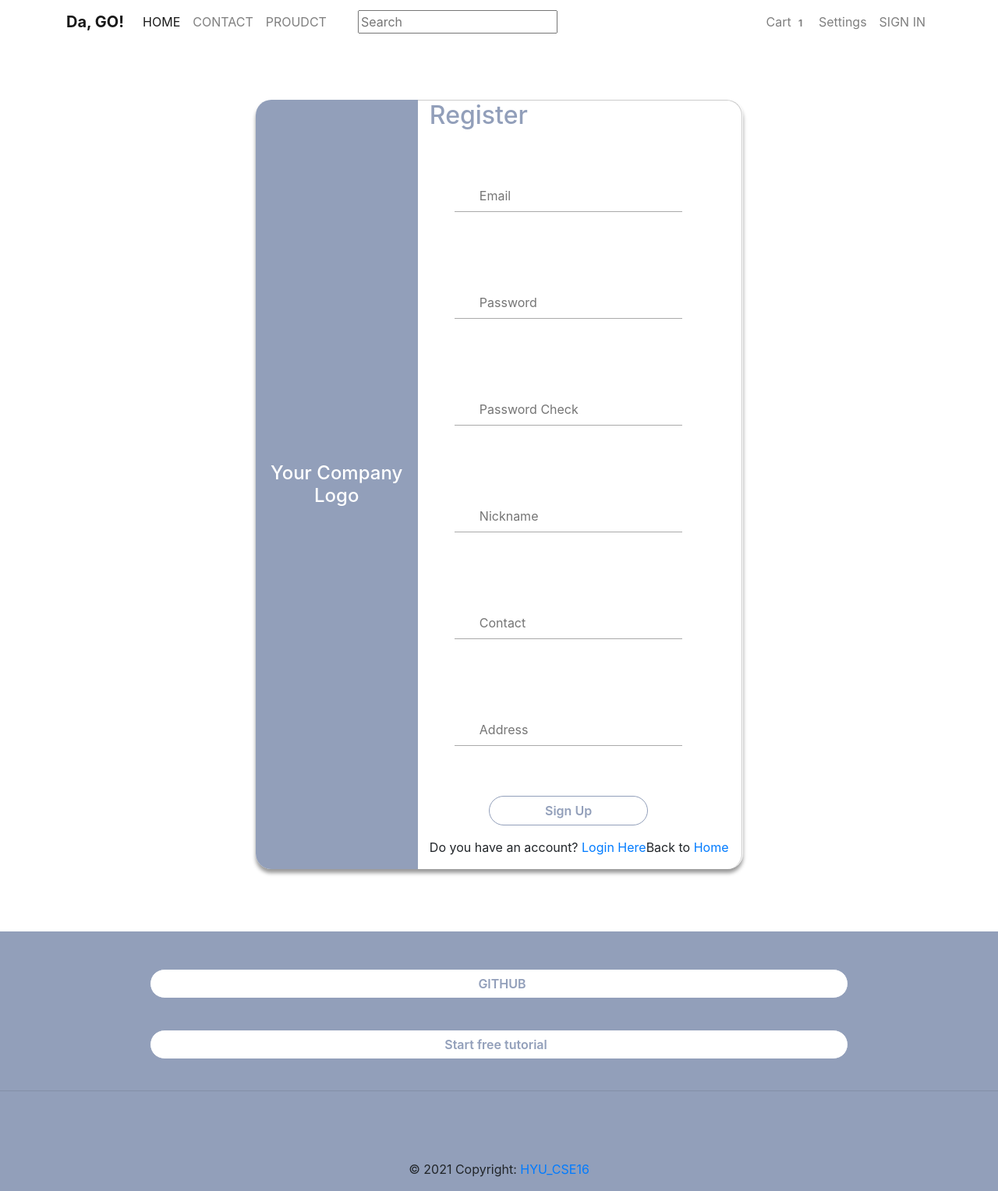
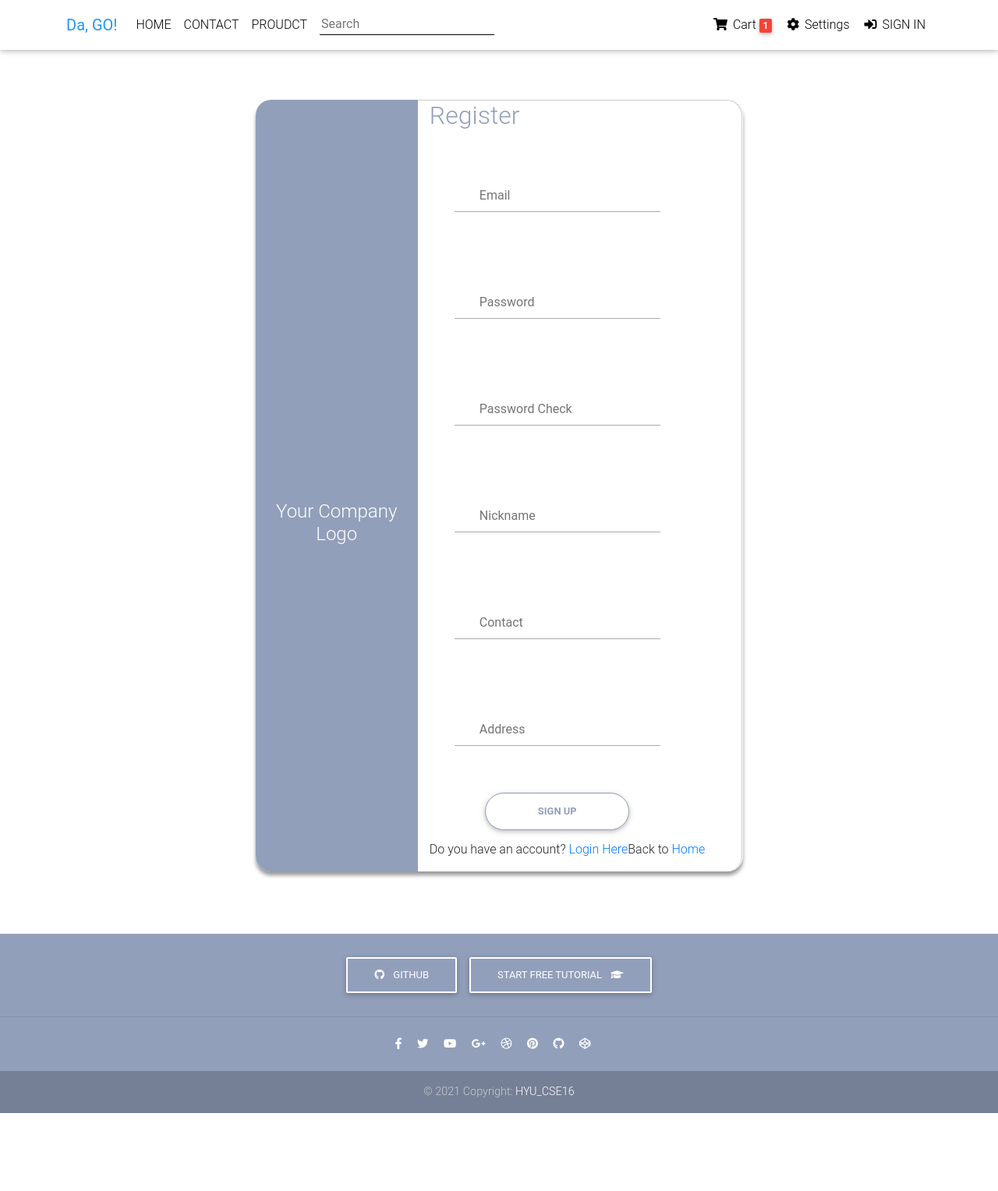
Before and after one commit to jihunJeong/DaGO, a Django app: page /register/ in a window 1280 px wide. Shown: the whole page at 78% size. After the commit the page ends 1428 px from the top, so only its background shows below. Run offline with Django 3.2, Linux system fonts and the light colour scheme; some libraries are stand-ins or nearby versions; some web fonts are replaced.

Commit message:
로그인 회원등록 CSS 적용

```diff
--- a/E-shop/shopping_mall/static/css/login_style.css
+++ b/E-shop/shopping_mall/static/css/login_style.css
@@ -40,10 +40,10 @@
 	border-top:1px solid #ccc;
 	border-right:1px solid #ccc;
 }
-form{
+.main-content form{
 	padding: 0 2em;
 }
-.form__input{
+.main-content .form__input{
 	width: 100%;
 	border:0px solid transparent;
 	border-radius: 0;
@@ -54,12 +54,12 @@ form{
 	margin:1.5em auto;
 	transition: all .5s ease;
 }
-.form__input:focus{
+.main-content .form__input:focus{
 	border-bottom-color: #929FBA;
 	box-shadow: 0 0 5px rgba(146, 159, 186,.4);
 	border-radius: 4px;
 }
-.btn{
+.main-content .btn{
 	transition: all .5s ease;
 	width: 70%;
 	border-radius: 30px;
@@ -70,12 +70,7 @@ form{
 	margin-top: 1.5em;
 	margin-bottom: 1em;
 }
-.btn:hover, .btn:focus{
+.main-content .btn:hover, .btn:focus{
 	background-color: #929FBA;
 	color:#fff;
 }
-
-.page-footer {
-	position: relative;
-	bottom:0;
-	background-color: #929FBA; }
--- a/E-shop/shopping_mall/static/css/style.css
+++ b/E-shop/shopping_mall/static/css/style.css
@@ -1,7 +1,5 @@
 /* Required height of parents of the Half Page Carousel for proper displaying carousel itself */
-html,
-body,
-.view {
+html, body {
   height: 100%; }
 
 .contact_section {
@@ -92,5 +90,4 @@ body,
 /* Footer color for sake of consistency with Navbar */
 .page-footer {
   position: relative;
-  bottom:0;
   background-color: #929FBA; }
--- a/E-shop/shopping_mall/user/templates/user/base.html
+++ b/E-shop/shopping_mall/user/templates/user/base.html
@@ -21,16 +21,18 @@
     {% block header %}
     {% endblock %}
 </head>
-
+{% block error %}
+{% endblock %}
 <body>
-	<!-- Navbar -->
-	{% include  'mall/navbar.html' %}
+    <!-- Navbar -->
+    {% include  'mall/navbar.html' %}
 
     {% block contents %}
     {% endblock %}
 
-	<!-- footer -->
-	{% include 'mall/footer.html' %}
+    <!-- footer -->
+    {% include 'mall/footer.html' %}
+    <!--/.Footer-->
 </body>
 
 </html>
--- a/E-shop/shopping_mall/user/templates/user/login.html
+++ b/E-shop/shopping_mall/user/templates/user/login.html
@@ -11,13 +11,13 @@
 	<link href="{% static '/css/mdb.css' %}" rel="stylesheet">
 	<!-- Your custom styles (optional) -->
 	<link href="{% static '/css/style.css' %}" rel="stylesheet">
-	<link rel="stylesheet" href="{% static '/css/login_style.css' %}">
+	<link href="{% static '/css/login_style.css' %}" rel="stylesheet" >
 	<title>DAGO Mall</title>
 {% endblock %}
 
 {% block contents %}
 	<!-- Main Content -->
-	<div class="container">
+	<div class="container mt-4 pt-4 pb-4">
 		<div class="row main-content bg-success text-center">
 			<div class="col-md-4 text-center company__info">
 				<span class="company__logo"><h2><span class="fa fa-android"></span></h2></span>
@@ -40,7 +40,7 @@
 							<span style="color:red">{{field.errors}}</span>
 							{% endif %}
 							{% endfor %}
-							<button type="submit" value="Submit"  class="btn btn-primary">Submit</button>
+							<button type="submit" value="Submit"  class="btn">Submit</button>
 						</form>
 					</div>
 					<div class="row">
--- a/E-shop/shopping_mall/user/templates/user/register.html
+++ b/E-shop/shopping_mall/user/templates/user/register.html
@@ -1,20 +1,29 @@
 {% extends "user/base.html" %}
-{% block contents %}
 {% load static %}
-<html lang="en">
-<head>
+{% block header %}
 	<meta charset="UTF-8">
 	<meta name="viewport" content="width=device-width, initial-scale=1">
 	<meta name="author" content="Graduate">
-	<link rel="stylesheet" href="{% static 'css/login_style.css' %}" />
+	<link rel="stylesheet" href="https://use.fontawesome.com/releases/v5.11.2/css/all.css">
+	<!-- Bootstrap core CSS -->
+	<link href="{% static '/css/bootstrap.css' %}" rel="stylesheet">
+	<!-- Material Design Bootstrap -->
+	<link href="{% static '/css/mdb.css' %}" rel="stylesheet">
+	<!-- Your custom styles (optional) -->
+	<link href="{% static '/css/style.css' %}" rel="stylesheet">
+	<link href="{% static '/css/login_style.css' %}" rel="stylesheet" >
 	<title>Register Page</title>
-</head>
+{% endblock %}
+
+{% block error %}
 <div class="row mt-5">
     <div class="col-12 text-center">
         {{error}}
     </div>
 </div>
-<body>
+{% endblock %}
+
+{% block contents %}
 	<!-- Main Content -->
 	<div class="container-fluid">
 		<div class="row main-content text-center">
@@ -39,7 +48,7 @@
 							<span style="color:red">{{field.errors}}</span>
 							{% endif %}
 							{% endfor %}
-							<button type="submit" value="Submit"  class="btn btn-primary">Sign Up</button>
+							<button type="submit" value="Submit"  class="btn">Sign Up</button>
         				</form>
 					</div>
 					<div class="row">
@@ -50,5 +59,4 @@
 			</div>
 		</div>
 	</div>
-</body>
 {% endblock %}
```
